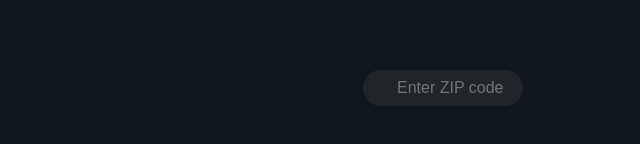
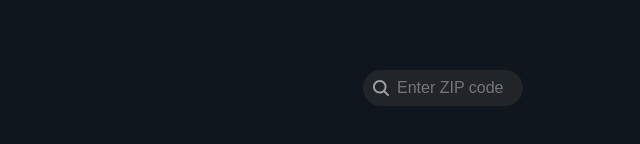
Before and after one commit to adamdesigndev/uvi-2.0, a website with bundled scripts: page HTML/index.html in a window 1280 px wide. Shown: the part 550-694 px from the top of the page, 197-837 px from the left. Built offline with nearby package versions, Linux system fonts and the light colour scheme.

Commit message:
fixed icon not showing up

```diff
--- a/CSS/style.css
+++ b/CSS/style.css
@@ -250,18 +250,29 @@ margin-bottom: .08rem;
   transition: opacity 0.5s ease-out;
 }
 
+.input-container {
+  position: relative;
+  width: 100%;
+}
+
+.input-icon {
+  position: absolute;
+  top: 50%;
+  left: 10px;
+  transform: translateY(-50%);
+  width: 16px; /* Adjust size as needed */
+  height: 16px; /* Adjust size as needed */
+  pointer-events: none; /* Ensures the icon doesn't block input clicks */
+}
+
 #js-zip-code-input {
   width: 100%;
-  padding: 9px 9px 9px 34px; /* Adjust padding for text alignment and icon spacing */
+  padding: 9px 9px 9px 34px; /* Adjust padding to make space for the icon */
   border: none;
   border-radius: 25px; /* Optional: for rounded corners */
   color: var(--prime);
   font-size: 1rem;
   background-color: var(--search);
-  background-image: url('image/uv-search-icon.svg'); /* Path to your search icon */
-  background-repeat: no-repeat;
-  background-size: 16px 16px; /* Adjust based on the size of your icon */
-  background-position: 10px center; /* Adjust horizontal position and vertically center */
 }
 
 #js-zip-code-input:focus {
--- a/HTML/index.html
+++ b/HTML/index.html
@@ -288,6 +288,12 @@
       <!-- Search -->
       <div class="search-box">
         <form action="" id="search-form">
+          <div class="input-container">
+            <img
+              src="/image/uv-search-icon.svg"
+              alt="Search Icon"
+              class="input-icon"
+            />
             <input
               type="search"
               id="js-zip-code-input"
@@ -296,6 +302,7 @@
               pattern="\d*"
               maxlength="5"
             />
+          </div>
         </form>
       </div>
     </section>
```
Lines whose indentation alone changed are shown as unchanged.
